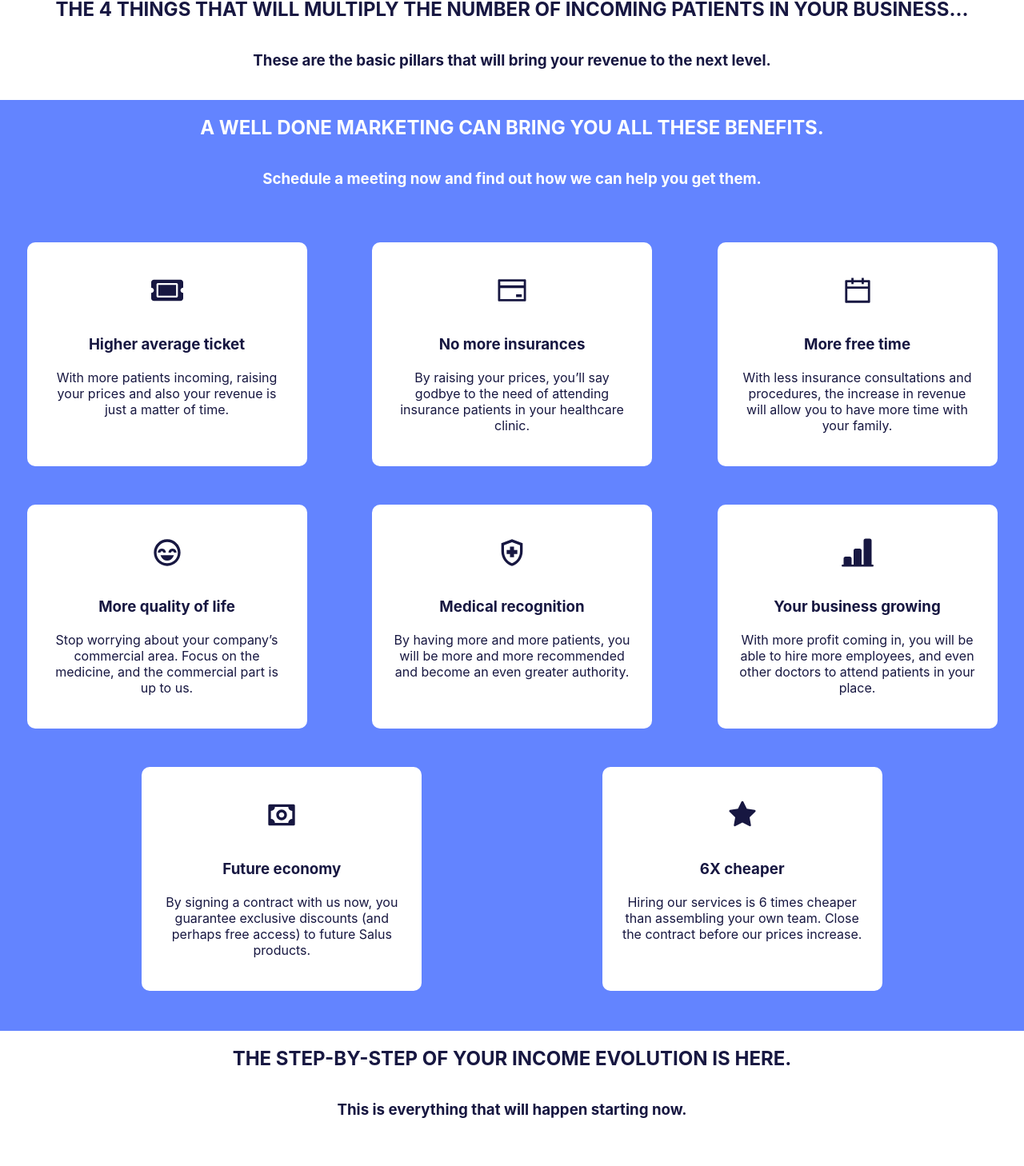
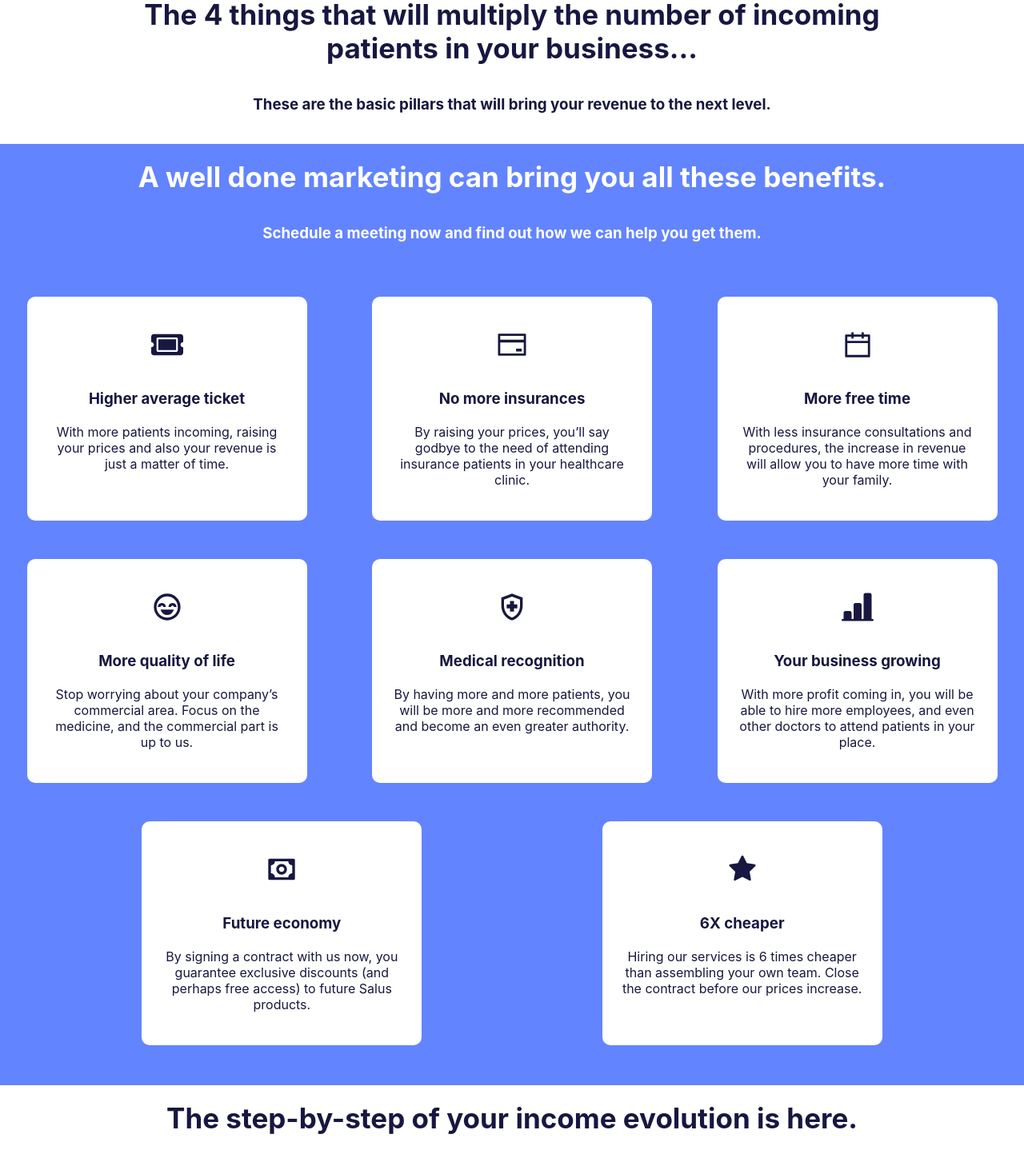
Before and after one commit to danielflorencio/rp-salusmidia, a React (Create React App) app: page / in a window 1280 px wide. Shown: the part 600-2058 px from the top of the page at 80% size. Built offline with nearby package versions, Linux system fonts and the light colour scheme; some icons are missing.

Commit message:
better styled the titles

```diff
--- a/src/components/IconsAndDescriptionSection.js
+++ b/src/components/IconsAndDescriptionSection.js
@@ -16,7 +16,7 @@ export default function IconsAndDescriptionSection(){
     return(
         <>
             <Title
-            title='A WELL DONE MARKETING CAN BRING YOU ALL THESE BENEFITS.'
+            title='A well done marketing can bring you all these benefits.'
             color='white'
             background_color='light-blue'/>
 
--- a/src/components/ServicesSection.js
+++ b/src/components/ServicesSection.js
@@ -12,7 +12,7 @@ export default function ServicesSection(){
     return(
         <>
             <Title
-            title='THE 4 THINGS THAT WILL MULTIPLY THE NUMBER OF INCOMING PATIENTS IN YOUR BUSINESS…'
+            title='The 4 things that will multiply the number of incoming patients in your business...'
             color='dark-blue'
             background_color='white'/>
 
--- a/src/components/StepByStepSection.js
+++ b/src/components/StepByStepSection.js
@@ -9,7 +9,7 @@ export default function StepByStepSection(){
     return(
         <>
             <Title
-            title='THE STEP-BY-STEP OF YOUR INCOME EVOLUTION IS HERE.'
+            title='The step-by-step of your income evolution is here.'
             color='dark-blue'
             background_color='white'/>
 
--- a/src/components/Title.js
+++ b/src/components/Title.js
@@ -10,7 +10,7 @@ export default function Title({title, color, background_color}){
     console.log(classes)
     return(
         <>
-            <h2 className={classes + 'center'}>{title}</h2>
+            <h2 className={classes + 'section-title-h2 center'}>{title}</h2>
         </>
     )
 }
--- a/src/components/component-styles.css
+++ b/src/components/component-styles.css
@@ -27,6 +27,14 @@ header > nav > a:hover{}
     flex-direction: column;
 }
 
+.section-title-h2{
+    font-size: 35px;
+    padding: 0% 10%;
+    text-align: center;
+}
+.section-title-h3{
+
+}
 h2, h3{
     margin: 0%;
 }
```
